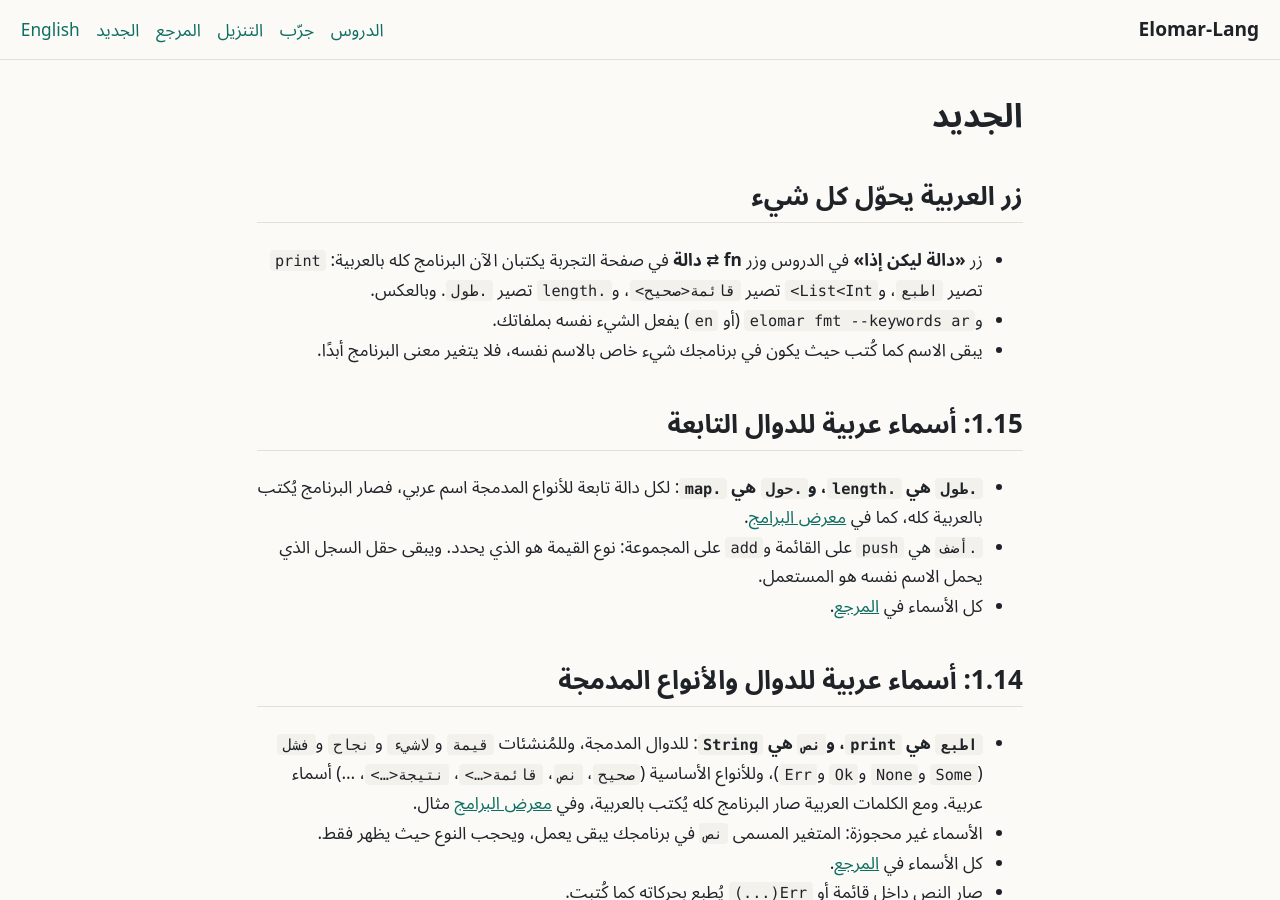
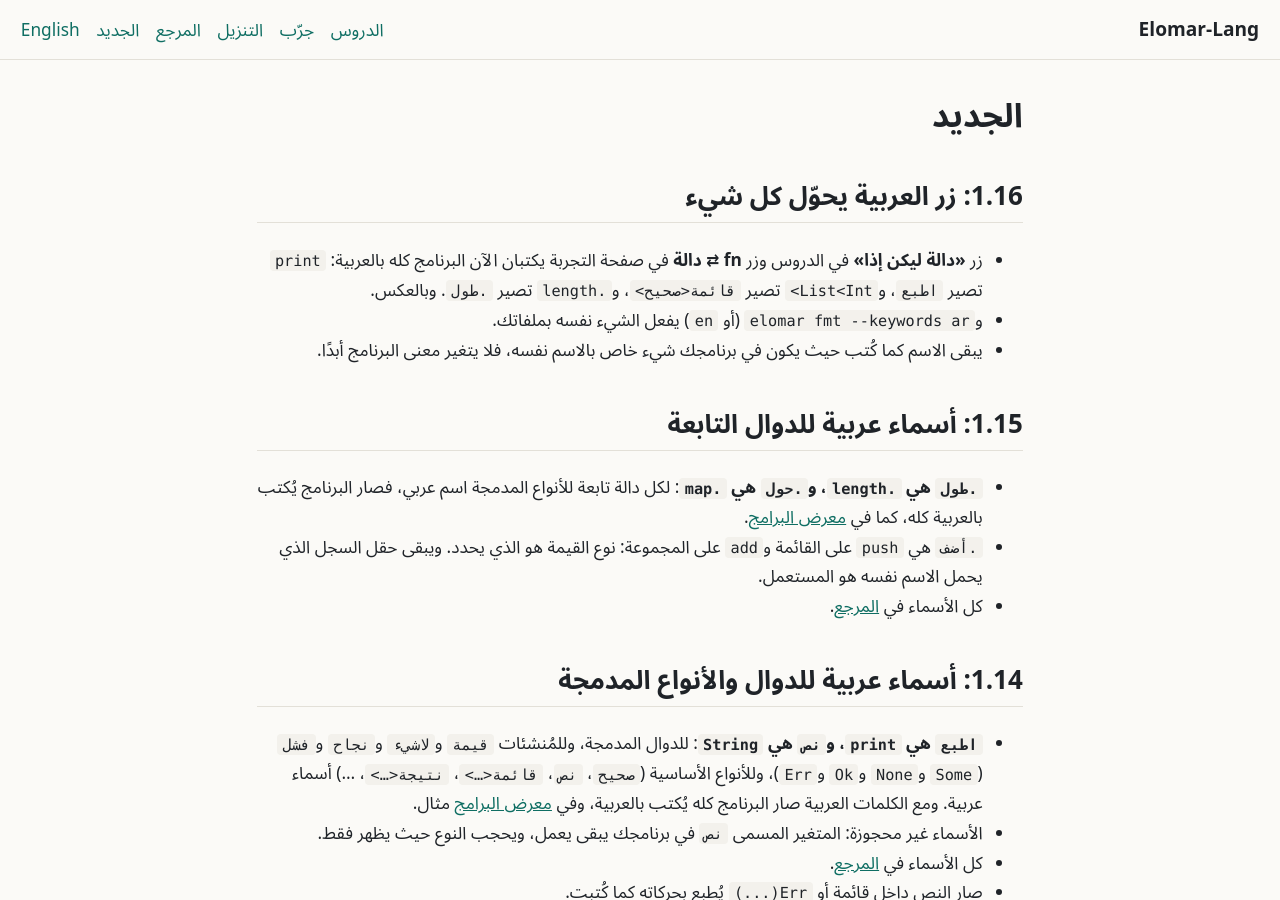
Before and after one commit to abobasel86/elomar-lang, a Jekyll site: the page built from site/ar/news.md, in a window 1280 px wide and 900 px high. Built offline with Jekyll 4.4.1, drawn with Linux system fonts in a browser that asks for light colours; some of the changed text lies outside the part shown.

Commit message:
Release 1.16.0
Co-Authored-By: Claude Opus 5.5 <noreply@anthropic.com>

```diff
--- a/Cargo.toml
+++ b/Cargo.toml
@@ -23,7 +23,7 @@ members = [
 ]
 
 [workspace.package]
-version = "1.15.0"
+version = "1.16.0"
 edition = "2024"
 rust-version = "1.88"
 publish = false
--- a/editor/vscode/package.json
+++ b/editor/vscode/package.json
@@ -2,7 +2,7 @@
   "name": "elomar-lang",
   "displayName": "Elomar-Lang",
   "description": "Elomar-Lang support: highlighting, errors while you type (Arabic/English), hover, go to definition, outline, completion, formatting, snippets and a Run button",
-  "version": "1.15.0",
+  "version": "1.16.0",
   "publisher": "abobasel86",
   "license": "MIT OR Apache-2.0",
   "icon": "images/icon.png",
--- a/site/ar/news.md
+++ b/site/ar/news.md
@@ -7,7 +7,7 @@ other: en/news.html
 
 # الجديد
 
-## زر العربية يحوّل كل شيء
+## 1.16: زر العربية يحوّل كل شيء
 
 - زر **«دالة ليكن إذا»** في الدروس وزر **fn ⇄ دالة** في صفحة التجربة يكتبان الآن البرنامج كله بالعربية:
   `print` تصير `اطبع`، و`List<Int>` تصير `قائمة<صحيح>`، و`.length` تصير `.طول`. وبالعكس.
@@ -193,7 +193,8 @@ other: en/news.html
 
 | الإصدار | ما جاء به |
 |---|---|
-| **1.15** | أسماء عربية للدوال التابعة (`.طول`، `.أضف`، `.حول`، …) |
+| **1.16** | زر العربية و`fmt --keywords` يحوّلان الأسماء المدمجة والدوال التابعة أيضًا |
+| 1.15 | أسماء عربية للدوال التابعة (`.طول`، `.أضف`، `.حول`، …) |
 | 1.14 | أسماء عربية للدوال والأنواع المدمجة (`اطبع`، `نص`، `قائمة`، …) |
 | 1.13 | كلمات محجوزة بالعربية (`دالة`، `ليكن`، `إذا`، …)؛ `elomar fmt --keywords`؛ Scoop وHomebrew؛ معرض البرامج؛ زر الكلمات العربية في الدروس (1.13.1) |
 | 1.12 | التثبيت بسطر واحد؛ `elomar upgrade`؛ `elomar doctor` للمشروع كله؛ نسخ ARM (1.12.1) |
```
Also changed, not shown: site/en/news.md (+3 -2 lines), CHANGELOG.md, README.md, editor/vscode/CHANGELOG.md, 1 other file.
